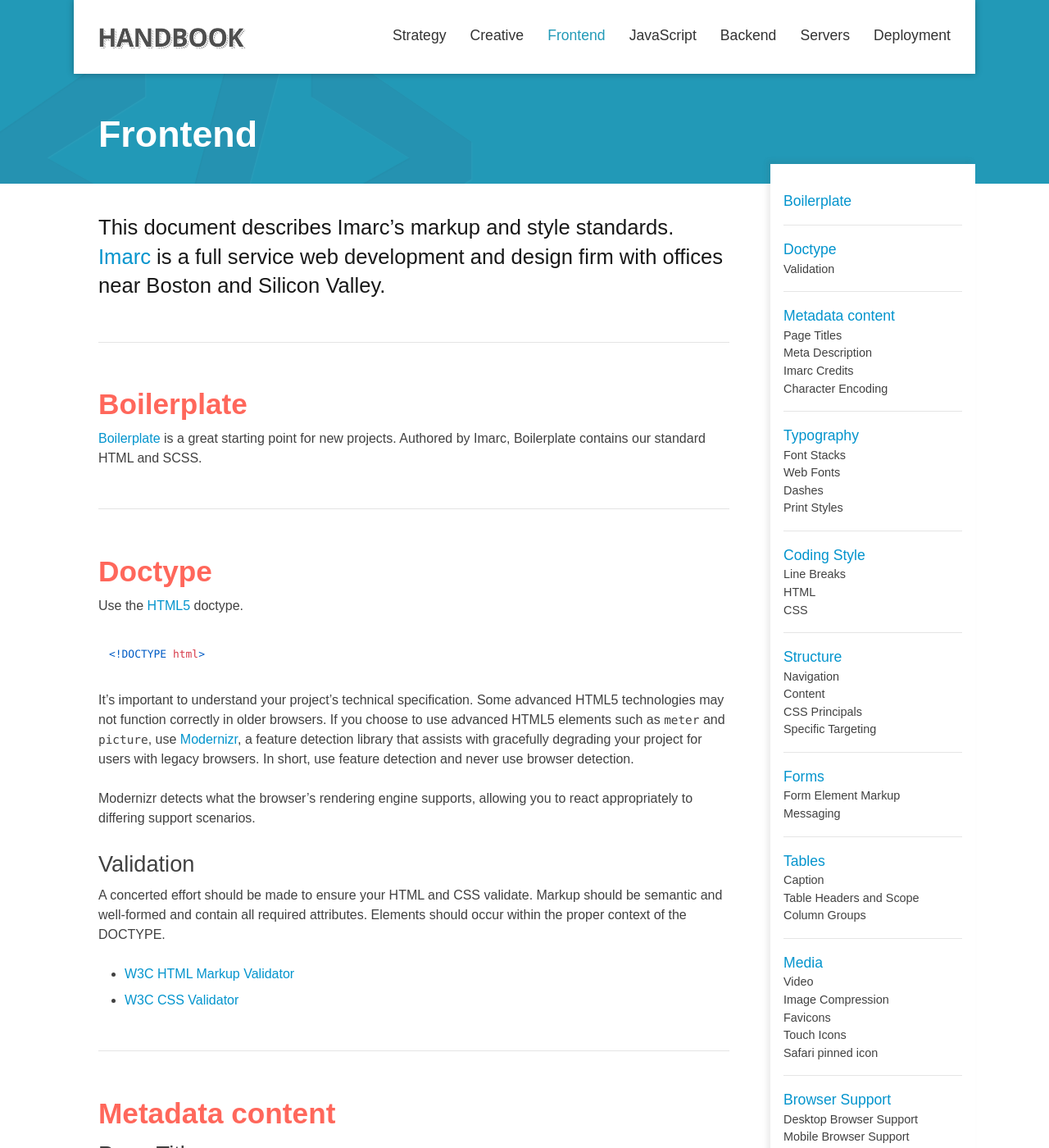
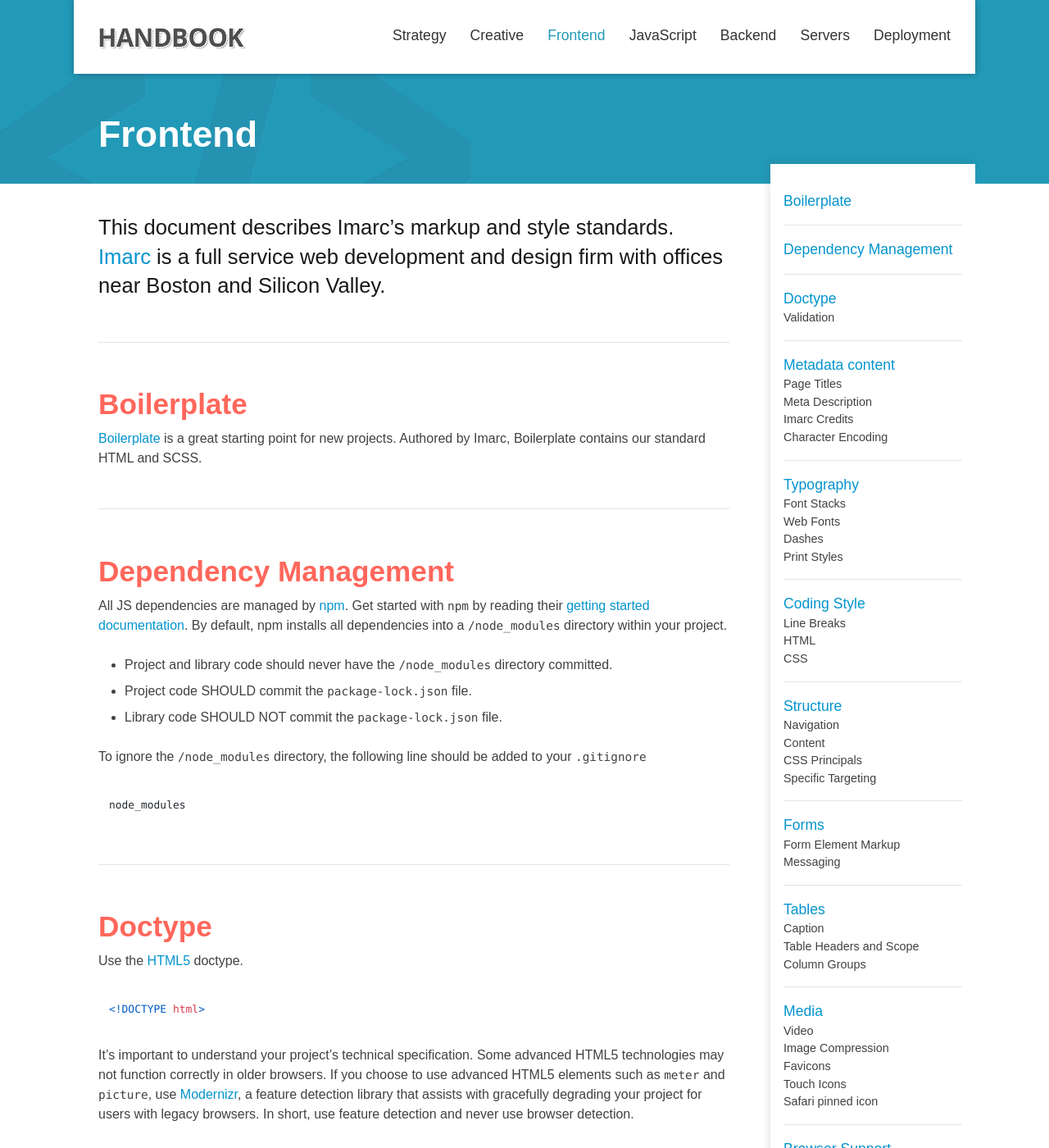
Before and after one commit to imarc/handbook, a Jekyll site: the page built from frontend.markdown, in a window 1280 px wide and 1400 px high. Shown: the whole window at 82% size. Built offline with Jekyll 4.4.1, drawn with Linux system fonts in a browser that asks for light colours; nearby versions of some CDN libraries.

Commit message:
added dependency management info for the frontend

```diff
--- a/frontend.markdown
+++ b/frontend.markdown
@@ -13,6 +13,18 @@ layout: default
 ## Boilerplate
 **[Boilerplate](http://imarc.github.io/boilerplate)** is a great
 starting point for new projects. Authored by Imarc, Boilerplate contains our standard HTML and SCSS.
+
+## Dependency Management
+
+All JS dependencies are managed by [npm](https://www.npmjs.com/). Get started with `npm` by reading their [getting started documentation](https://docs.npmjs.com/). By default, npm installs all dependencies into a `/node_modules` directory within your project.
+
+- Project and library code should never have the `/node_modules` directory committed.
+- **Project** code SHOULD commit the `package-lock.json` file.
+- **Library** code SHOULD NOT commit the `package-lock.json` file.
+
+To ignore the `/node_modules` directory, the following line should be added to your `.gitignore`
+
+	node_modules
 
 ## Doctype
 
```
